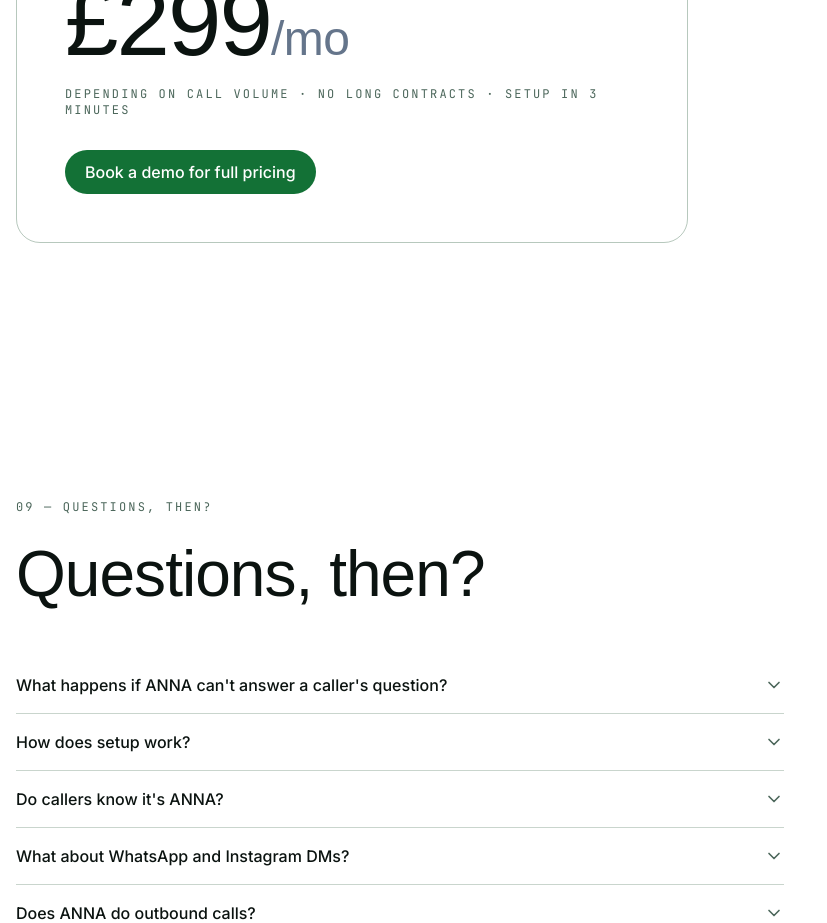
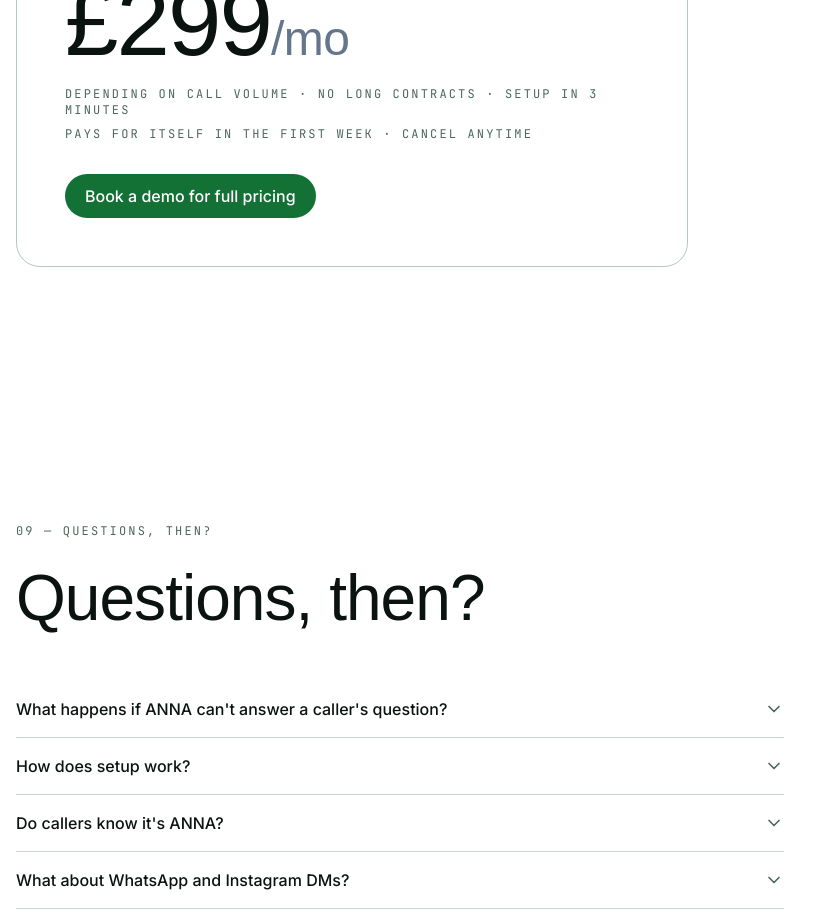
Before and after one commit to nfilippov733/anna-reception, a Next.js app: page / in a window 1280 px wide. Shown: the part 8360-9283 px from the top of the page, without its empty margins (0-827 px from the left). Built offline with nearby package versions, Linux system fonts and the light colour scheme; a web font is replaced by a local one.

Commit message:
feat(pricing): + 'pays for itself in the first week' meta-row

```diff
--- a/src/components/sections/PricingTeaser.tsx
+++ b/src/components/sections/PricingTeaser.tsx
@@ -17,6 +17,9 @@ export function PricingTeaser() {
         <p className="mt-4 font-mono text-xs uppercase tracking-[0.18em] text-mono-label">
           Depending on call volume · No long contracts · Setup in 3 minutes
         </p>
+        <p className="mt-2 font-mono text-xs uppercase tracking-[0.18em] text-mono-label">
+          Pays for itself in the first week · Cancel anytime
+        </p>
         <Button
           href="/demo"
           className="mt-8"
```
